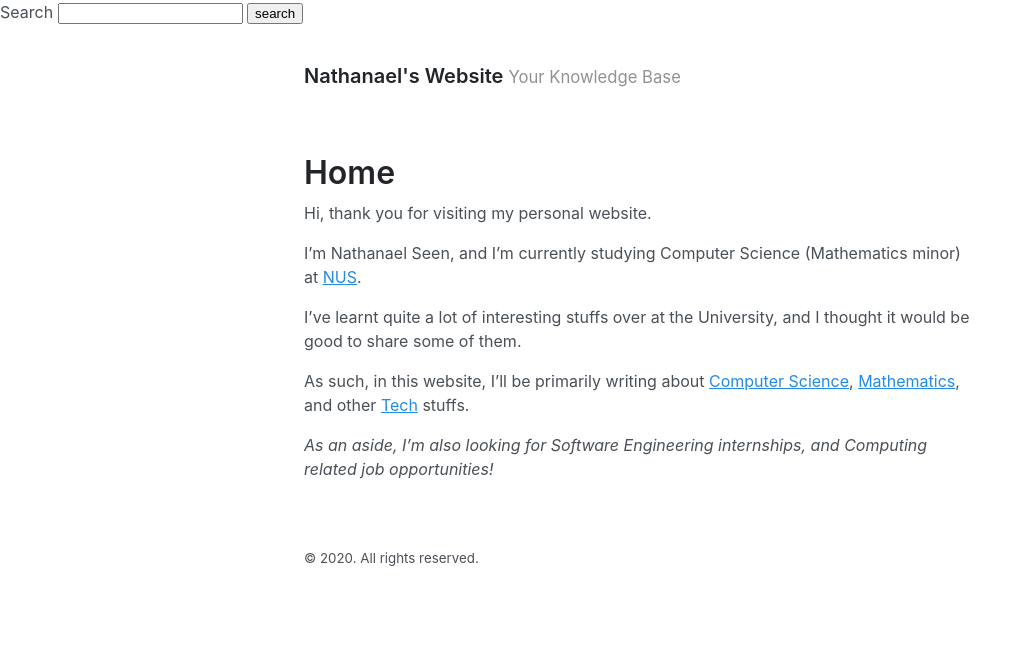
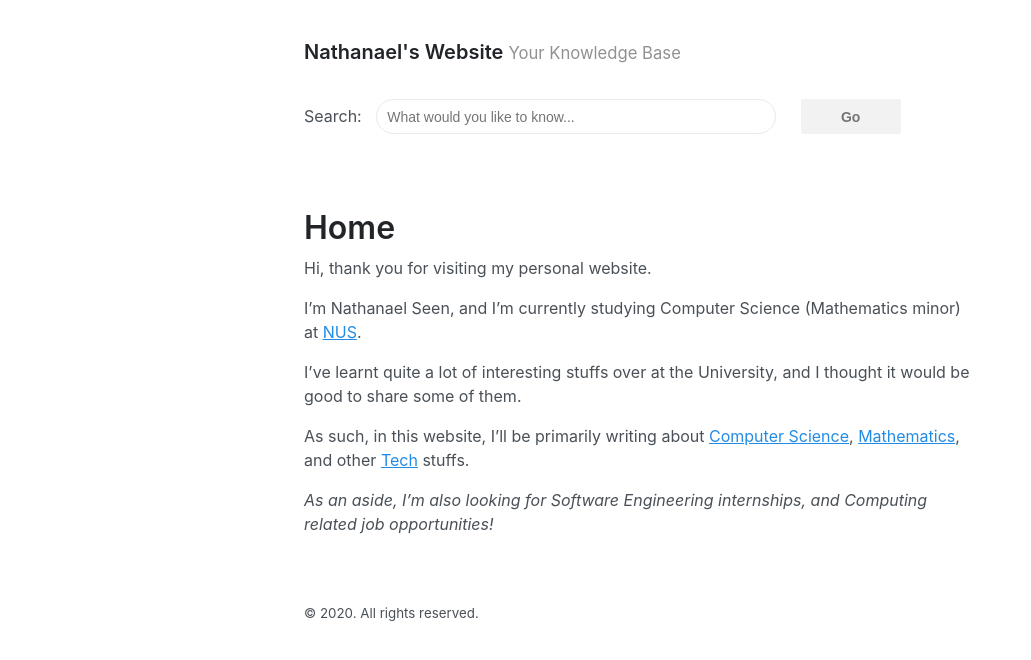
Before and after one commit to nathanaelseen/nathanaelseen.github.io, a Jekyll site: the page built from index.md, in a window 1280 px wide. Shown: the top 660 px of the page, without its empty margins (0-1031 px from the left). Built offline with Jekyll 4.4.1, drawn with Linux system fonts in a browser that asks for light colours.

Commit message:
Refine CSS for search bar

```diff
--- a/_includes/head.html
+++ b/_includes/head.html
@@ -20,5 +20,46 @@
     <link rel="shortcut icon" href="{{ '/assets/favicon.ico' | relative_url }}">
     <link rel="alternate" type="application/atom+xml" title="{{ site.title }}" href="{{ 'atom.xml' | relative_url }}">
 
+    <!-- This is mainly for our global search box to make it look like Google's -->
+    <style>
+        input{
+            border-radius: 20px;
+            padding: 10px;
+            margin: 10px;
+            height: 35px;
+            width: 400px;
+            border:1px solid #eaeaea;
+            font-size: 14px;
+            outline:none;
+        }
+
+        input:hover{
+            border-color: #a0a0a0 #b9b9b9 #b9b9b9 #b9b9b9;
+        }
+
+        input:focus{
+            border-color:#4d90fe;
+        }
+
+        input[type="submit"] {
+            border-radius: 2px;
+            background: #f2f2f2;
+            border: 1px solid #f2f2f2;
+            color: #757575;
+            cursor: default;
+            font-size: 14px;
+            font-weight: bold;
+            width: 100px;
+            padding: 0 16px;
+            height:35px;
+        }
+
+        input[type="submit"]:hover {
+            box-shadow: 0 1px 1px rgba(0,0,0,0.1);
+            background: #f8f8f8;
+            border: 1px solid #c6c6c6;
+            color: #222;
+        }
+    </style>
     {% seo title=false %}
 </head>
--- a/_layouts/default.html
+++ b/_layouts/default.html
@@ -4,11 +4,6 @@
     {% include head.html %}
 
     <body>
-        <form action="/search.html" method="get">
-            <label for="search-box">Search</label>
-            <input type="text" id="search-box" name="query">
-            <input type="submit" value="search">
-        </form>
 
         <div class="container content">
             <header class="masthead">
@@ -16,6 +11,12 @@
                 <a href="{{ site.baseurl }}/" title="Home">{{ site.title }}</a>
                 <small>{{ site.tagline }}</small>
                 </h3>
+                <br/>
+                <form action="/search.html" method="get">
+                    <label for="search-box">Search:</label>
+                    <input type="text" id="search-box" name="query" placeholder="What would you like to know...">
+                    <input type="submit" value="Go">
+                </form>
             </header>
 
             <main>
```
Also changed, not shown: about.md (deleted, +0 -29 lines), archive.md (deleted, +0 -18 lines). Lines whose indentation alone changed are shown as unchanged.
